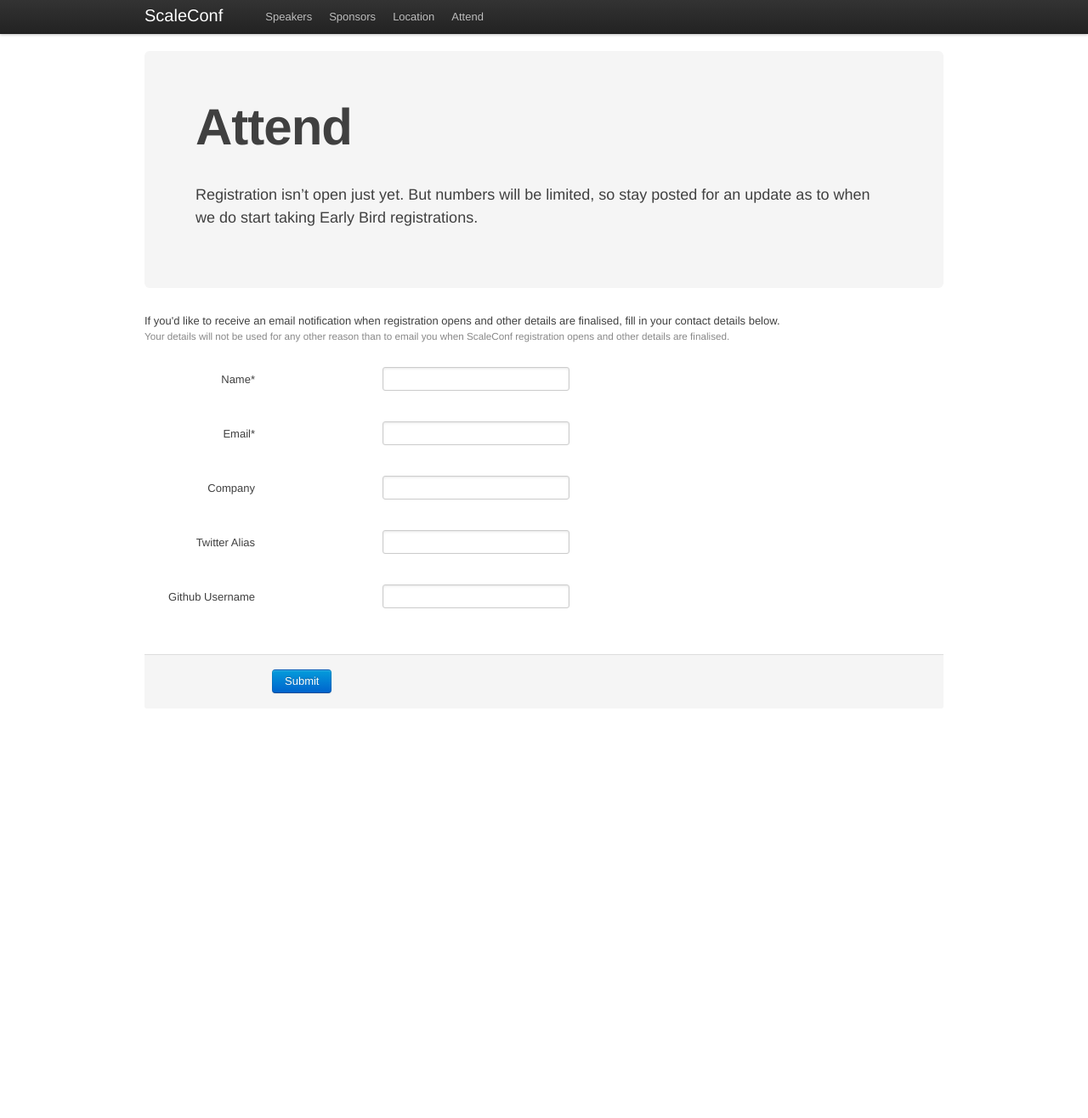
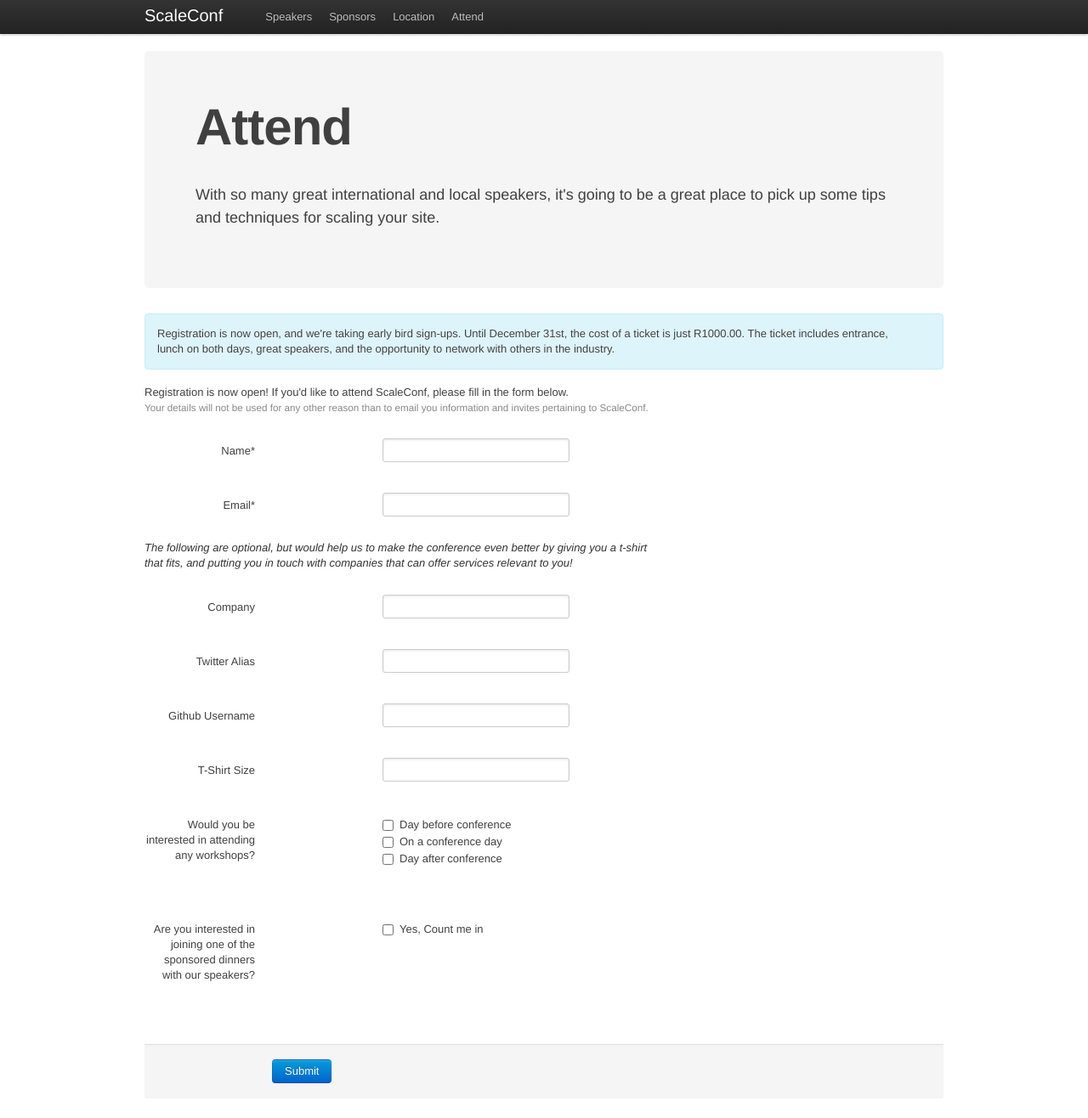
Before and after one commit to scaleconf/scaleconf.github.com, a Jekyll site: the page built from attend.html, in a window 1280 px wide and 1329 px high. Shown: the top 1316 px of the window at 85% size. Built offline with Jekyll 4.4.1, drawn with Linux system fonts in a browser that asks for light colours; Markdown is read by kramdown in place of the engine named in the settings.

Commit message:
speakers and attend

```diff
--- a/attend.html
+++ b/attend.html
@@ -8,22 +8,30 @@
           <h1>Attend</h1>
           <br/><br/>
           <p>
-              Registration isn&#8217;t open just yet. But numbers will be limited, so stay posted for an update as to when we do start taking Early Bird registrations.
+          With so many great international and local speakers, it's going to be a great place to pick up some tips and techniques for scaling your site.
           </p>
       </div>
 
-      <div class="row">
+     <div class="row">
+          <div class='span16'>
+              <div class='alert-message block-message info'>
+                  <p>
+                    Registration is now open, and we're taking early bird sign-ups. Until December 31st, the cost of a ticket is just R1000.00. The ticket includes entrance, lunch on both days, great speakers, and the opportunity to network with others in the industry.
+                  </p>
+            </div>
+       </div>
+    </div>
+
+    <div class="row">
           <div class='span16'>
               <p>
-                  If you'd like to receive an email notification when registration opens and other details are finalised, fill in your contact details below. <br/>
-                  <span style='font-size:0.9em; color:#888;'>Your details will not be used for any other reason than to email you when ScaleConf registration opens and other details are finalised.</span>
+                  Registration is now open! If you'd like to attend ScaleConf, please fill in the form below.<br/>
+                  <span style='font-size:0.9em; color:#888;'>Your details will not be used for any other reason than to email you information and invites pertaining to ScaleConf.</span>
               </p>
 
-              <!-- original google frame -->
-              <!-- iframe src="https://docs.google.com/a/scaleconf.org/spreadsheet/embeddedform?formkey=dGdhNmMxaFdiM2RKZF9LUVNNR2x1MEE6MQ" width="760" height="1021" frameborder="0" marginheight="0" marginwidth="0">Loading...</iframe-->
 
               <p>
-              <form action="https://docs.google.com/a/scaleconf.org/spreadsheet/formResponse?formkey=dGdhNmMxaFdiM2RKZF9LUVNNR2x1MEE6MQ&amp;embedded=true&amp;ifq" method="POST" id="ss-form" target='hidden_iframe' onsubmit='submitted=true'>
+              <form action="https://docs.google.com/a/scaleconf.org/spreadsheet/formResponse?formkey=dEFMNU53Si1DQVZFMEc1cTc4VHFlQmc6MQ&amp;embedded=true&amp;ifq" method="POST" id="ss-form" target='hidden_iframe' onsubmit='submitted=true'>
                 <fieldset>
                   <label class="ss-q-title" for="entry_0">Name* </label>
                   <input class='input' type="text" name="entry.0.single" value="" class="ss-q-short" id="entry_0">
@@ -31,23 +39,59 @@
                 <fieldset>
                   <label class="ss-q-title" for="entry_1">Email* </label>
                   <input class='input' type="text" name="entry.1.single" value="" class="ss-q-short" id="entry_1">
+              </fieldset>
+
+                <p style='display:inline-block; width:610px; margin:10px 0; font-style:italic; color:#333;'>
+                  The following are optional, but would help us to make the conference even better by giving you a t-shirt that fits, and putting you in touch with companies that can offer services relevant to you!
+                </p>
+
+                <fieldset>
+                  <label class="ss-q-title" for="entry_2">Company </label>
+                  <input class='input' type="text" name="entry.2.single" value="" class="ss-q-short" id="entry_2">
                 </fieldset>
                 <fieldset>
-                  <label class="ss-q-title" for="entry_3">Company </label>
+                  <label class="ss-q-title" for="entry_3">Twitter Alias </label>
                   <input class='input' type="text" name="entry.3.single" value="" class="ss-q-short" id="entry_3">
                 </fieldset>
                 <fieldset>
-                  <label class="ss-q-title" for="entry_4">Twitter Alias </label>
+                  <label class="ss-q-title" for="entry_4">Github Username </label>
                   <input class='input' type="text" name="entry.4.single" value="" class="ss-q-short" id="entry_4">
                 </fieldset>
+
                 <fieldset>
-                  <label class="ss-q-title" for="entry_5">Github Username </label>
+                  <label class="ss-q-title" for="entry_5">T-Shirt Size</label>
                   <input class='input' type="text" name="entry.5.single" value="" class="ss-q-short" id="entry_5">
                 </fieldset>
+
+                <fieldset>
+                <div class="clearfix">
+                    <label>Would you be interested in attending any workshops?</label>
+                    <div class="input">
+                      <ul class="inputs-list">
+                        <li style='margin-left:130px;'><label class="ss-choice-label"><input type="checkbox" name="entry.6.group" value="Before" class="ss-q-checkbox" id="group_6_1"><span>Day before conference</span></label></li>
+                        <li style='margin-left:130px;'><label class="ss-choice-label"><input type="checkbox" name="entry.6.group" value="During" class="ss-q-checkbox" id="group_6_2"><span>On a conference day</span></label></li>
+                        <li style='margin-left:130px;'><label class="ss-choice-label"><input type="checkbox" name="entry.6.group" value="After" class="ss-q-checkbox" id="group_6_3"><span>Day after conference</span></label></li>
+                      </ul>
+                    </div>
+                </div>
+                </fieldset>
+
+                <fieldset>
+                <div class="clearfix">
+                    <label class="ss-q-title" for="entry_7">Are you interested in joining one of the sponsored dinners with our speakers?</label>
+                    <div class="input">
+                      <ul class="inputs-list">
+                        <li style='margin-left:130px;'><label class="ss-choice-label"><input type="checkbox" name="entry.7.group" value="Yes" class="ss-q-checkbox" id="group_7_1">Yes, Count me in</label></li>
+                      </ul>
+                    </div>
+                </div>
+                </fieldset>
+
                 <fieldset>
                 <div class="actions">
                   <input class="btn primary" type="submit" name="submit" value="Submit">
                 </div>
+                </fieldset>
             </form>
             </p>
           </div>
```
Also changed, not shown: attend-success.html (+16 -2 lines), index.html (+15 -11 lines).
